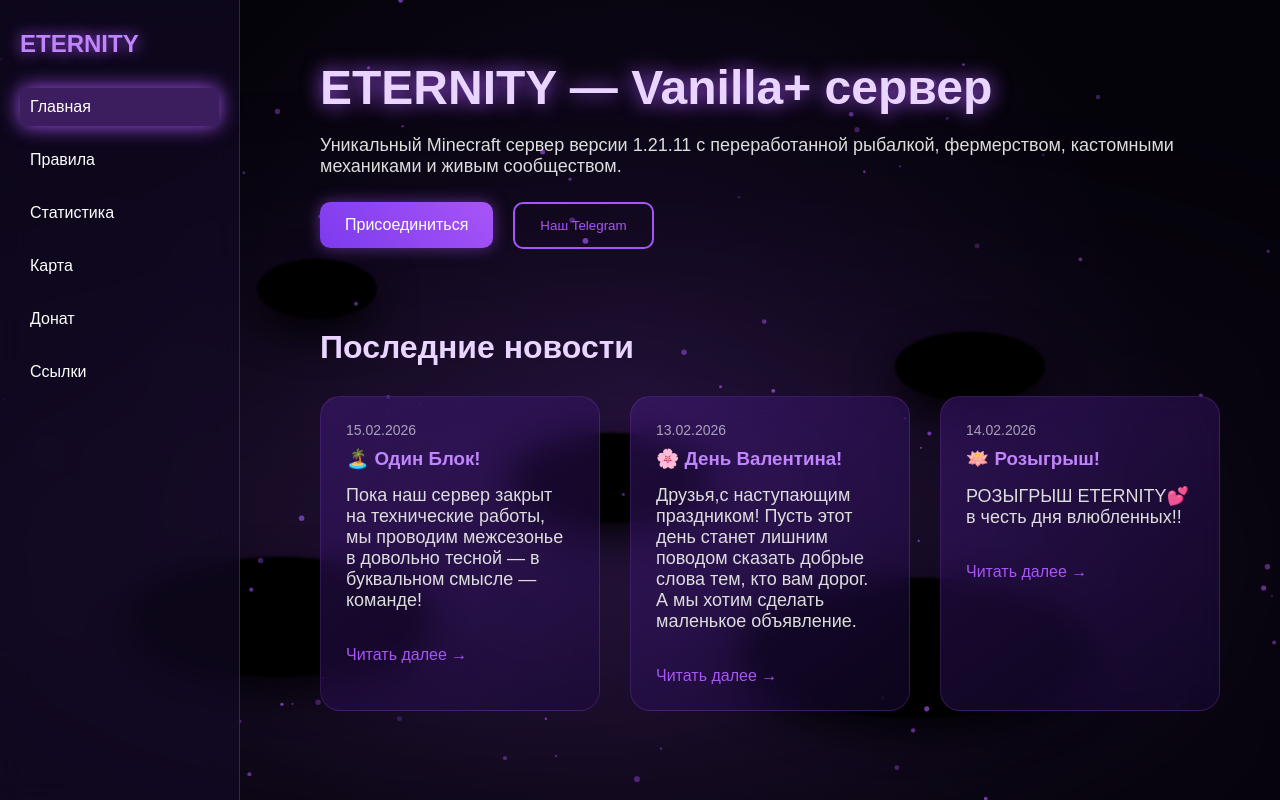
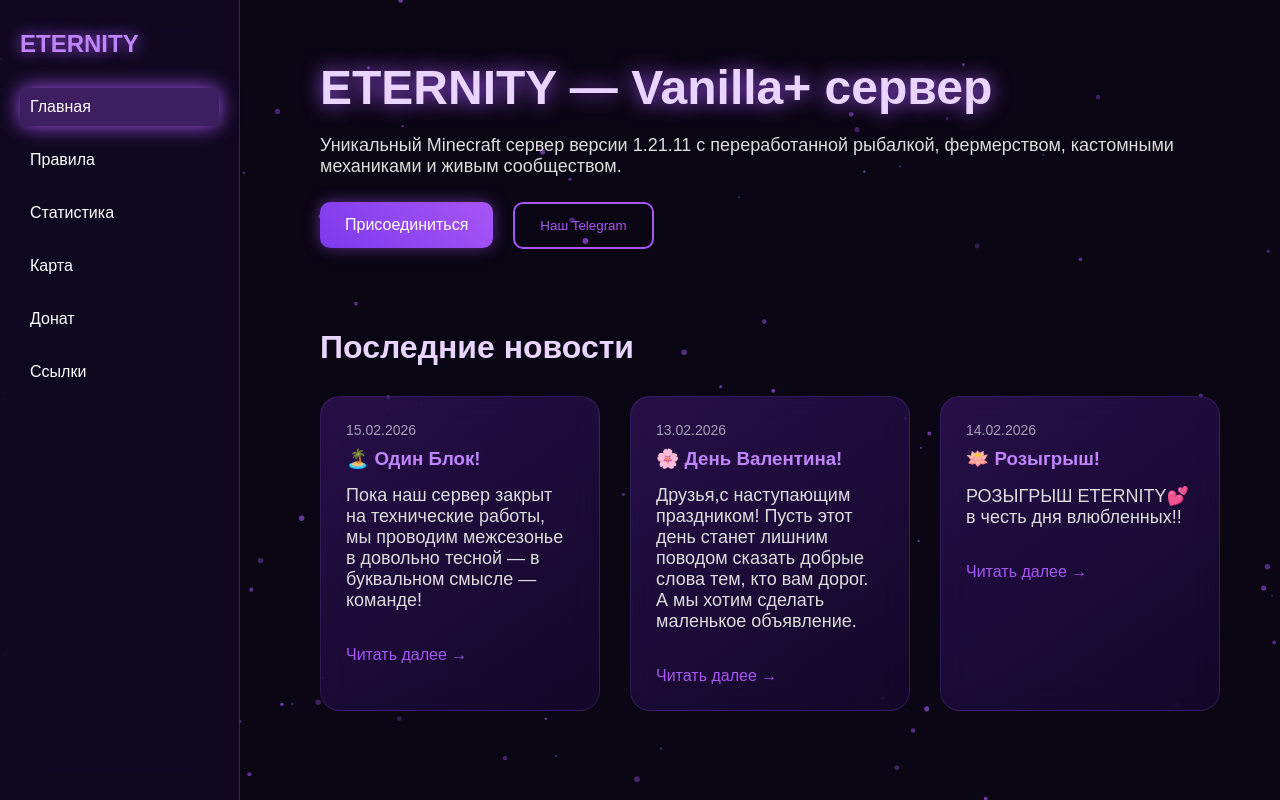
Before and after one commit to Dtermi/eternity-site, a plain HTML site: page index.html in a window 1280 px wide. Drawn offline with Linux system fonts and the light colour scheme; a web font is replaced by a local one.

Commit message:
Update style.css

```diff
--- a/style.css
+++ b/style.css
@@ -267,102 +267,3 @@ p {
     height: 100%;
     z-index: -1;
 }
-/* ============================= */
-/*        FLOATING END ISLANDS   */
-/* ============================= */
-
-.end-world {
-    position: fixed;
-    inset: 0;
-    z-index: -10;
-    pointer-events: none;
-    overflow: hidden;
-    background: radial-gradient(circle at center, #140a24 0%, #05030a 70%);
-}
-
-/* Туман */
-.fog-layer {
-    position: absolute;
-    width: 200%;
-    height: 60%;
-    bottom: 0;
-    left: -50%;
-    background: radial-gradient(circle, rgba(168,85,247,0.15), transparent 70%);
-    filter: blur(120px);
-    animation: fogMove 30s ease-in-out infinite alternate;
-}
-
-/* Остров */
-.island {
-    position: absolute;
-    background: #000;
-    border-radius: 50%;
-    filter: blur(1px);
-    box-shadow:
-        0 15px 40px rgba(0,0,0,0.9),
-        0 0 40px rgba(168,85,247,0.05);
-}
-
-/* Разные острова */
-
-.i1 {
-    width: 300px;
-    height: 120px;
-    bottom: 15%;
-    left: 10%;
-    animation: float1 18s ease-in-out infinite alternate;
-}
-
-.i2 {
-    width: 200px;
-    height: 90px;
-    bottom: 35%;
-    left: 40%;
-    animation: float2 22s ease-in-out infinite alternate;
-}
-
-.i3 {
-    width: 350px;
-    height: 140px;
-    bottom: 10%;
-    right: 15%;
-    animation: float3 25s ease-in-out infinite alternate;
-}
-
-.i4 {
-    width: 150px;
-    height: 70px;
-    bottom: 50%;
-    left: 70%;
-    animation: float2 30s ease-in-out infinite alternate;
-}
-
-.i5 {
-    width: 120px;
-    height: 60px;
-    bottom: 60%;
-    left: 20%;
-    animation: float1 28s ease-in-out infinite alternate;
-}
-
-/* Анимации (разная скорость = глубина) */
-
-@keyframes float1 {
-    0% { transform: translateY(0px) translateX(0px); }
-    100% { transform: translateY(-20px) translateX(15px); }
-}
-
-@keyframes float2 {
-    0% { transform: translateY(0px) translateX(0px); }
-    100% { transform: translateY(25px) translateX(-20px); }
-}
-
-@keyframes float3 {
-    0% { transform: translateY(0px) translateX(0px); }
-    100% { transform: translateY(-30px) translateX(10px); }
-}
-
-@keyframes fogMove {
-    0% { transform: translateX(-5%) scale(1); }
-    100% { transform: translateX(5%) scale(1.1); }
-}
```
